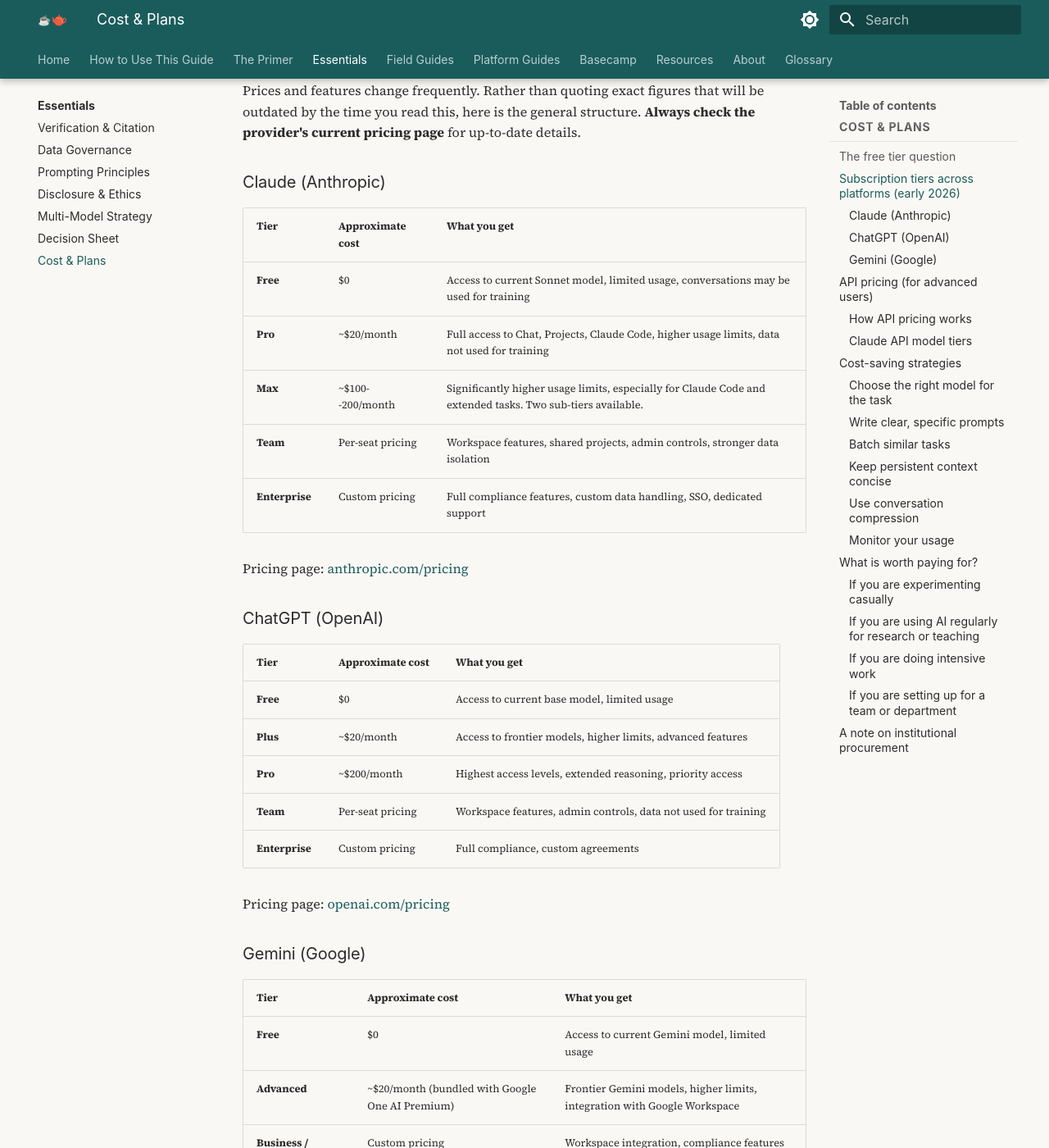
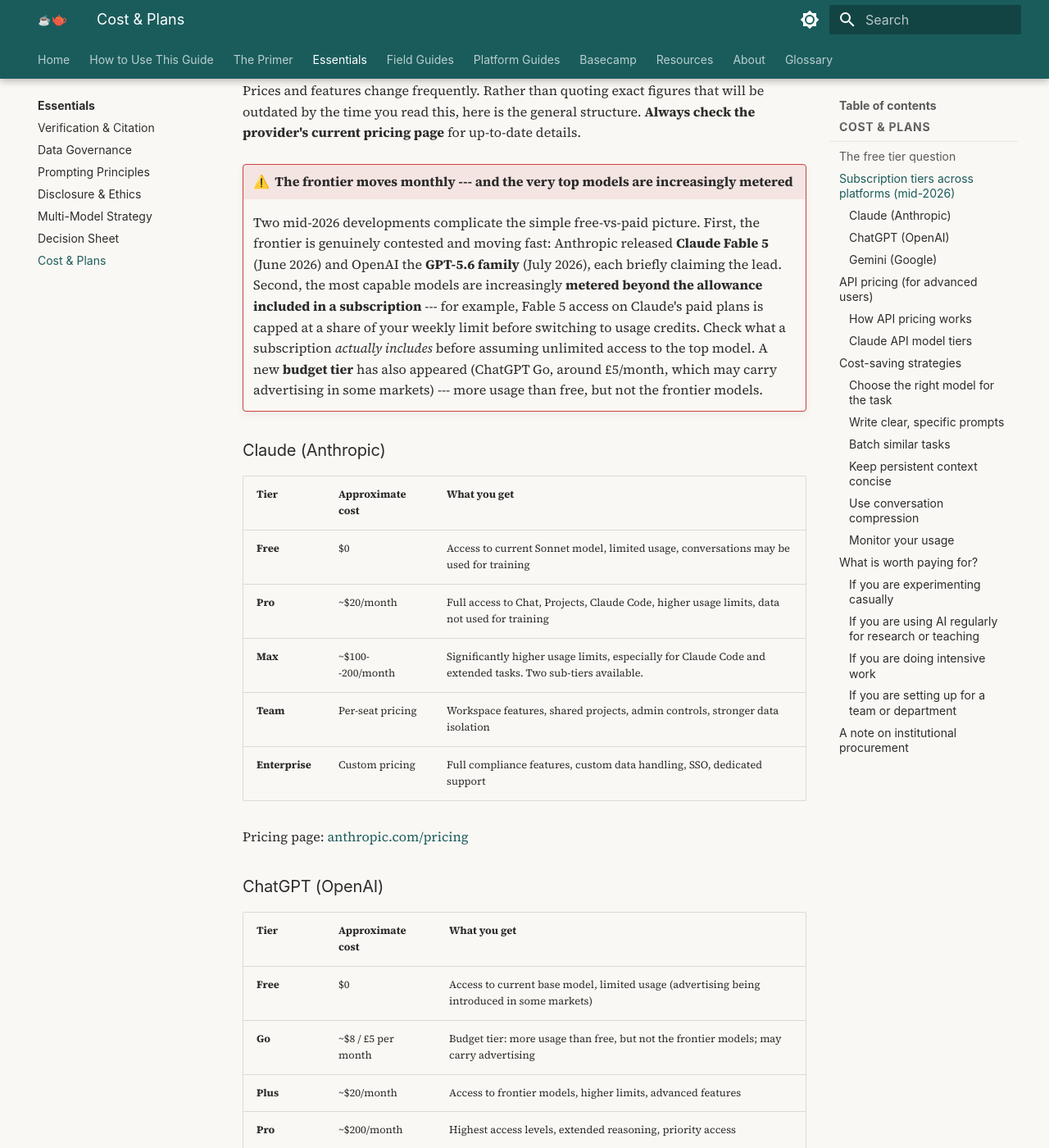
Before and after one commit to leifuss/hhg2ai, an MkDocs documentation site: the page built from docs/essentials/cost.md, in a window 1280 px wide and 1400 px high, scrolled down 1150 px. Shown: the whole window at 82% size. Built offline with MkDocs 1.6.1 and Material for MkDocs 9.7.7, drawn with Linux system fonts in a browser that asks for light colours; comment, search, counter and statistics services are not loaded.

Commit message:
Update currency for mid-2026: models, pricing tiers, retrieval
- cost.md: Fable 5 / GPT-5.6 frontier note, metered-beyond-allowance
  caveat, ChatGPT Go budget tier row, ads note; date bump
- getting-started.md: model-choice Leif's Note (test 2-3, frontier
  moves fast, points to cost.md)
- briefing.md: 'unless connected to search/tools, do not retrieve';
  search-grounded modes reduce (not eliminate) fabricated citations
- verification.md: search-grounded modes cite real sources more often
  but source use still needs checking
- agentic.md: ChatGPT Work (July 2026) as mainstream-office example

https://claude.ai/code/session_01RZCGiqgiaUyeyMdtocUV2V

```diff
--- a/docs/essentials/cost.md
+++ b/docs/essentials/cost.md
@@ -28,9 +28,12 @@ Every major platform offers a free tier. These are useful for casual experimenta
 
 ---
 
-## Subscription tiers across platforms (early 2026)
+## Subscription tiers across platforms (mid-2026)
 
 Prices and features change frequently. Rather than quoting exact figures that will be outdated by the time you read this, here is the general structure. **Always check the provider's current pricing page** for up-to-date details.
+
+!!! caution "The frontier moves monthly --- and the very top models are increasingly metered"
+    Two mid-2026 developments complicate the simple free-vs-paid picture. First, the frontier is genuinely contested and moving fast: Anthropic released **Claude Fable 5** (June 2026) and OpenAI the **GPT-5.6 family** (July 2026), each briefly claiming the lead. Second, the most capable models are increasingly **metered beyond the allowance included in a subscription** --- for example, Fable 5 access on Claude's paid plans is capped at a share of your weekly limit before switching to usage credits. Check what a subscription *actually includes* before assuming unlimited access to the top model. A new **budget tier** has also appeared (ChatGPT Go, around £5/month, which may carry advertising in some markets) --- more usage than free, but not the frontier models.
 
 ### Claude (Anthropic)
 
@@ -48,7 +51,8 @@ Pricing page: [anthropic.com/pricing](https://www.anthropic.com/pricing)
 
 | Tier | Approximate cost | What you get |
 |------|-----------------|--------------|
-| **Free** | $0 | Access to current base model, limited usage |
+| **Free** | $0 | Access to current base model, limited usage (advertising being introduced in some markets) |
+| **Go** | ~$8 / £5 per month | Budget tier: more usage than free, but not the frontier models; may carry advertising |
 | **Plus** | ~$20/month | Access to frontier models, higher limits, advanced features |
 | **Pro** | ~$200/month | Highest access levels, extended reasoning, priority access |
 | **Team** | Per-seat pricing | Workspace features, admin controls, data not used for training |
```
Also changed, not shown: other parts of docs/essentials/cost.md (+1 -1 lines), docs/essentials/verification.md (+3 -1 lines), docs/glossary/index.md (+1 -1 lines), docs/guide/agentic.md (+2 -2 lines), docs/guide/briefing.md (+4 -4 lines), docs/guide/getting-started.md (+4 -1 lines).
